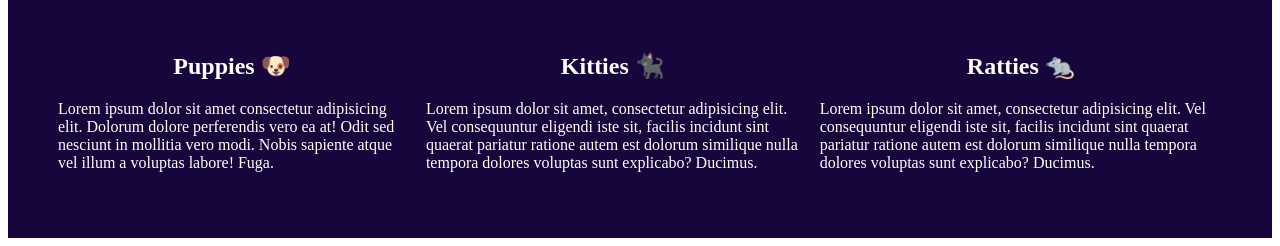
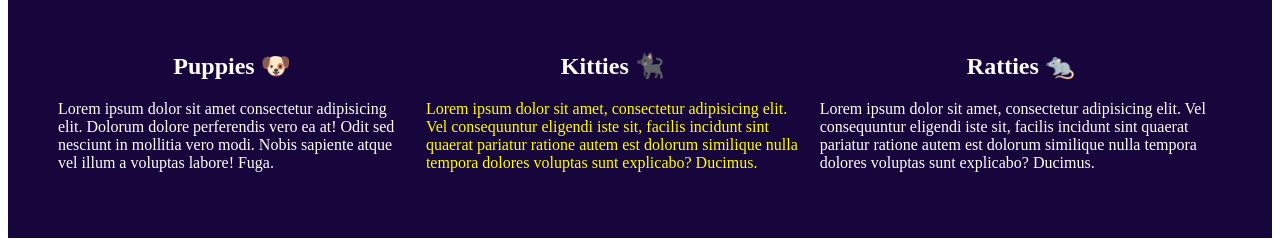
Before and after one commit to CodeWorks-FullStack/lateFall23_petShop, a plain HTML site: page index.html in a window 1280 px wide. Shown: the part 555-801 px from the top of the page. Drawn offline with Linux system fonts and the light colour scheme.

Commit message:
add crazy selector

```diff
--- a/style.css
+++ b/style.css
@@ -45,9 +45,9 @@ footer {
 }
 
 /* NOTE crazy selector */
-/* footer>div:nth-of-type(2)>p {
+footer>div:nth-of-type(2)>p {
     color: yellow;
-} */
+}
 
 h2 {
     text-align: center;
```
